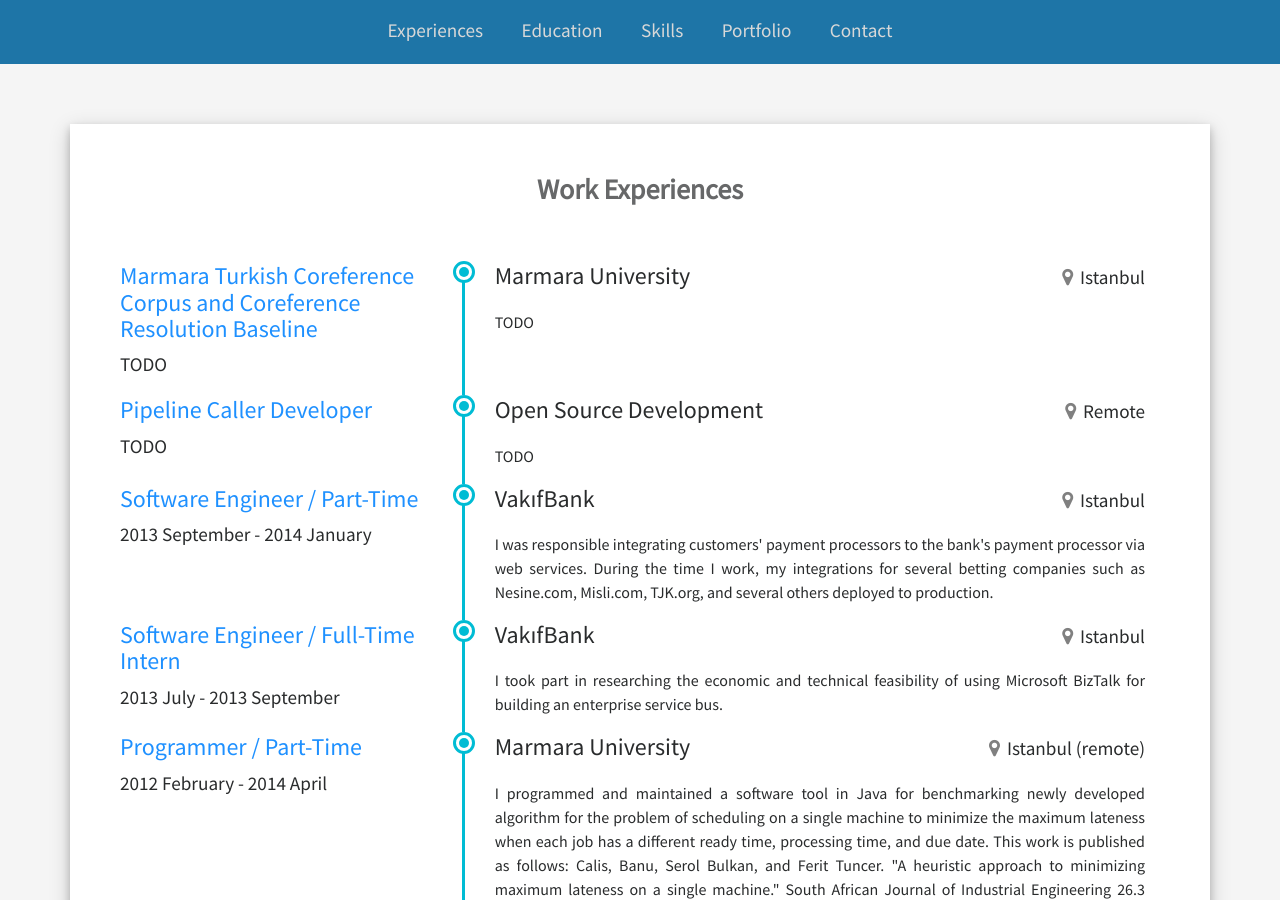
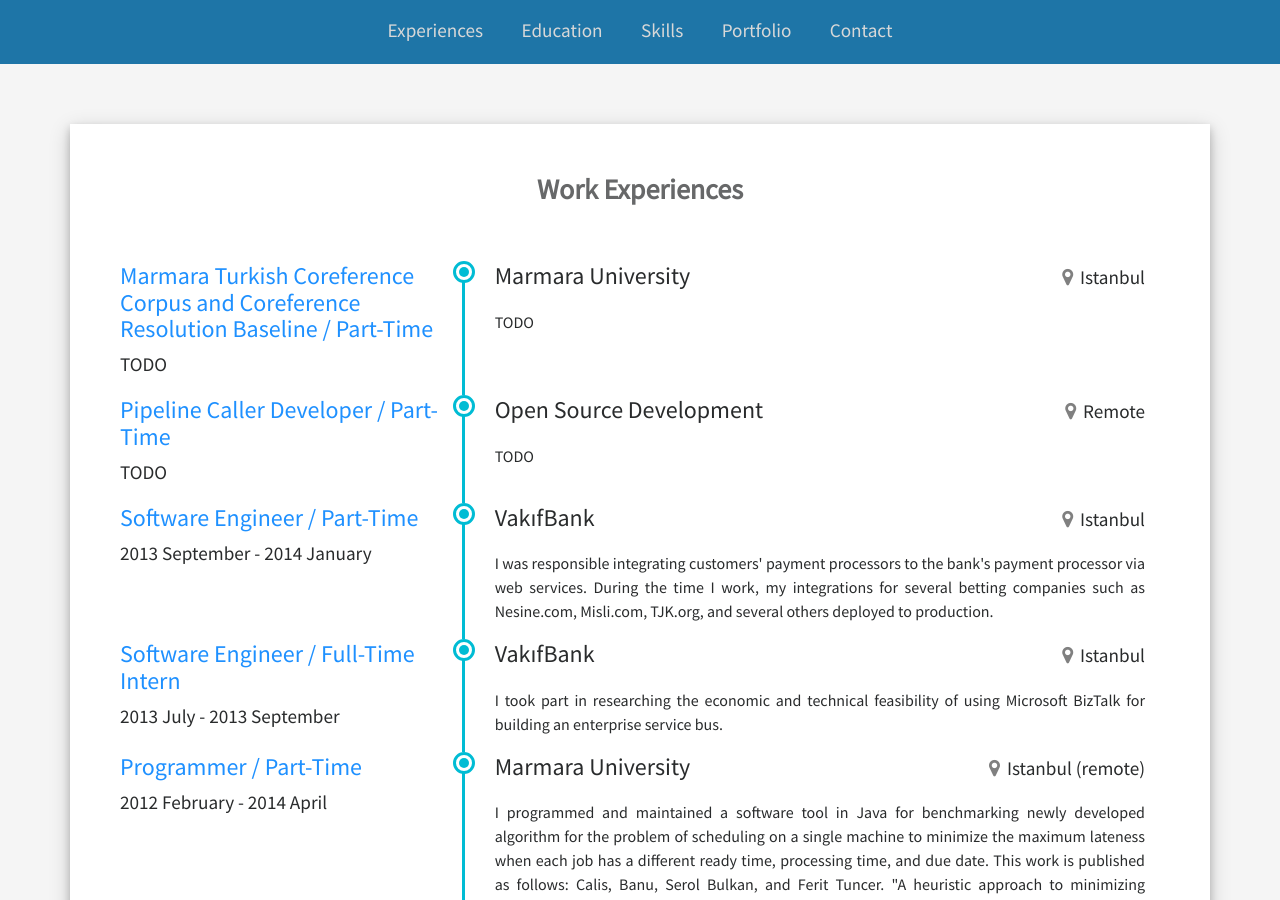
Before and after one commit to ferittuncer/ferittuncer.github.io, a Jekyll site: the page built from index.html, in a window 1280 px wide and 900 px high, scrolled down 705 px. Built offline with Jekyll 4.4.1, drawn with Linux system fonts in a browser that asks for light colours; a style sheet for code colours, icons or effects is not loaded.

Commit message:
Update experiences.yaml

```diff
--- a/_data/experiences.yaml
+++ b/_data/experiences.yaml
@@ -1,12 +1,12 @@
 
-- title: Marmara Turkish Coreference Corpus and Coreference Resolution Baseline
+- title: Marmara Turkish Coreference Corpus and Coreference Resolution Baseline / Part-Time
   period: TODO
   company: Marmara University
   location: Istanbul
   description: >
     TODO
 
-- title: Pipeline Caller Developer
+- title: Pipeline Caller Developer / Part-Time
   period: TODO
   company: Open Source Development
   location: Remote
```
